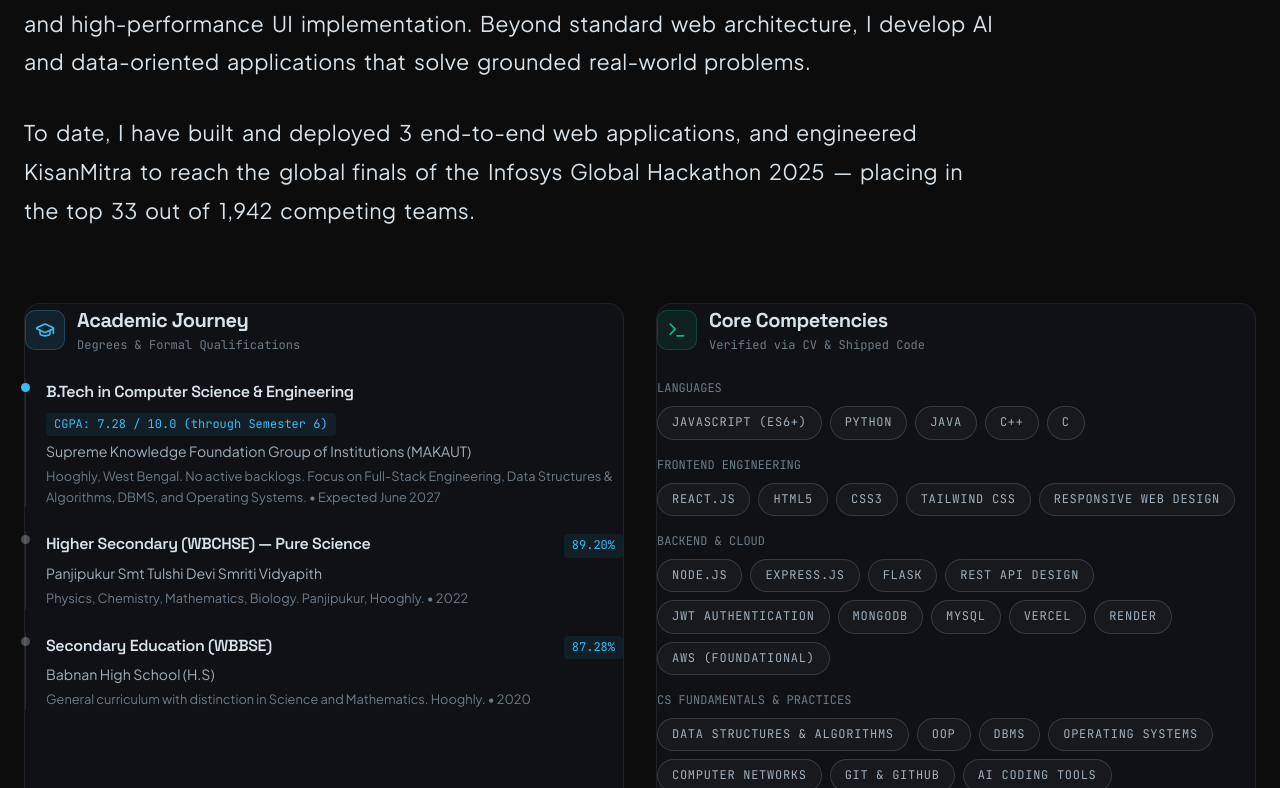
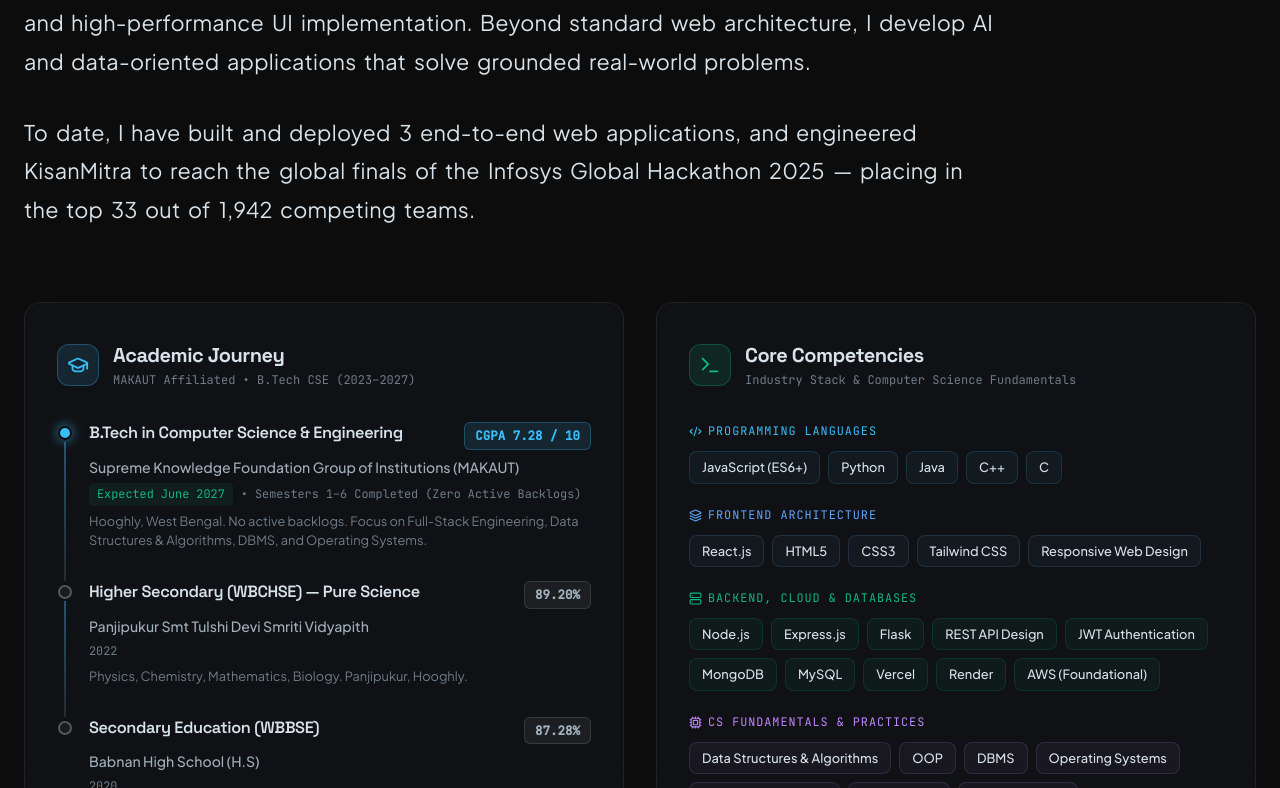
Before and after one commit to salman284/My_Portfolio, a React (Vite) app: page / in a window 1280 px wide. Shown: the part 2012-2800 px from the top of the page. Built offline with nearby package versions, Linux system fonts and the light colour scheme.

Commit message:
modified

```diff
--- a/src/components/About.tsx
+++ b/src/components/About.tsx
@@ -1,6 +1,6 @@
 import React from 'react';
 import { motion } from 'framer-motion';
-import { GraduationCap, Award, CheckCircle2, MapPin, Terminal, BookOpen, Layers } from 'lucide-react';
+import { GraduationCap, Award, CheckCircle2, MapPin, Terminal, BookOpen, Layers, Code2, Server, Cpu } from 'lucide-react';
 import { ScrollRevealParagraph } from './animations/ScrollReveal';
 import { FadeIn } from './animations/FadeIn';
 import { PERSONAL_INFO, EDUCATION_DATA, CORE_SKILLS } from '../data/portfolioData';
@@ -44,204 +44,420 @@
       <div
         style={{
           display: 'grid',
-          gridTemplateColumns: 'repeat(auto-fit, minmax(320px, 1fr))',
+          gridTemplateColumns: 'repeat(auto-fit, minmax(340px, 1fr))',
           gap: '32px',
           marginTop: '48px',
+          alignItems: 'stretch',
         }}
       >
         {/* Education Timeline Card */}
-        <FadeIn delay={0.1} className="glass-panel" style={{ padding: '32px' }}>
-          <div style={{ display: 'flex', alignItems: 'center', gap: '12px', marginBottom: '24px' }}>
+        <FadeIn
+          delay={0.1}
+          className="glass-panel"
+          style={{
+            padding: '36px 32px',
+            display: 'flex',
+            flexDirection: 'column',
+          }}
+        >
+          {/* Card Header */}
+          <div style={{ display: 'flex', alignItems: 'center', gap: '14px', marginBottom: '32px' }}>
             <div
               style={{
-                width: '40px',
-                height: '40px',
-                borderRadius: '10px',
-                background: 'rgba(56, 189, 248, 0.1)',
-                border: '1px solid rgba(56, 189, 248, 0.25)',
+                width: '42px',
+                height: '42px',
+                borderRadius: '12px',
+                background: 'rgba(56, 189, 248, 0.12)',
+                border: '1px solid rgba(56, 189, 248, 0.3)',
                 display: 'flex',
                 alignItems: 'center',
                 justifyContent: 'center',
                 color: 'var(--accent-cyan)',
+                flexShrink: 0,
               }}
             >
-              <GraduationCap size={20} />
+              <GraduationCap size={22} />
             </div>
             <div>
               <h3 style={{ fontSize: '1.25rem', fontWeight: 700, color: '#D7E2EA' }}>Academic Journey</h3>
               <p style={{ fontFamily: 'var(--font-mono)', fontSize: '0.75rem', color: 'var(--text-muted)' }}>
-                Degrees & Formal Qualifications
+                MAKAUT Affiliated • B.Tech CSE (2023–2027)
               </p>
             </div>
           </div>
 
-          <div style={{ display: 'flex', flexDirection: 'column', gap: '24px' }}>
-            {EDUCATION_DATA.map((edu, index) => (
-              <div
-                key={index}
-                style={{
-                  position: 'relative',
-                  paddingLeft: '20px',
-                  borderLeft: '1px solid rgba(215, 226, 234, 0.12)',
-                }}
-              >
+          {/* Timeline Items */}
+          <div style={{ display: 'flex', flexDirection: 'column', flex: 1 }}>
+            {EDUCATION_DATA.map((edu, index) => {
+              const isBTech = index === 0;
+              const isLast = index === EDUCATION_DATA.length - 1;
+
+              return (
                 <div
+                  key={index}
                   style={{
-                    position: 'absolute',
-                    left: '-5px',
-                    top: '4px',
-                    width: '9px',
-                    height: '9px',
-                    borderRadius: '50%',
-                    background: index === 0 ? 'var(--accent-cyan)' : 'rgba(215, 226, 234, 0.3)',
-                  }}
-                />
-                <div
-                  style={{
-                    display: 'flex',
-                    justifyContent: 'space-between',
-                    alignItems: 'baseline',
-                    flexWrap: 'wrap',
-                    gap: '8px',
+                    position: 'relative',
+                    paddingLeft: '32px',
+                    paddingBottom: isLast ? '0' : '30px',
                   }}
                 >
-                  <h4 style={{ fontSize: '1rem', fontWeight: 600, color: '#D7E2EA' }}>{edu.degree}</h4>
-                  <span
+                  {/* Continuous Timeline Connecting Line */}
+                  {!isLast && (
+                    <div
+                      style={{
+                        position: 'absolute',
+                        left: '7px',
+                        top: '20px',
+                        bottom: '0',
+                        width: '2px',
+                        background: 'linear-gradient(to bottom, rgba(56, 189, 248, 0.4), rgba(215, 226, 234, 0.12))',
+                      }}
+                    />
+                  )}
+
+                  {/* Node Dot */}
+                  <div
                     style={{
-                      fontFamily: 'var(--font-mono)',
-                      fontSize: '0.75rem',
-                      color: 'var(--accent-cyan)',
-                      background: 'rgba(56, 189, 248, 0.08)',
-                      padding: '2px 8px',
-                      borderRadius: '4px',
+                      position: 'absolute',
+                      left: '1px',
+                      top: '4px',
+                      width: '14px',
+                      height: '14px',
+                      borderRadius: '50%',
+                      background: isBTech ? 'var(--accent-cyan)' : '#181B20',
+                      border: `2px solid ${isBTech ? '#0C0C0C' : 'rgba(215, 226, 234, 0.3)'}`,
+                      boxShadow: isBTech ? '0 0 12px rgba(56, 189, 248, 0.75)' : 'none',
+                    }}
+                  />
+
+                  {/* Degree & Score Header */}
+                  <div
+                    style={{
+                      display: 'flex',
+                      justifyContent: 'space-between',
+                      alignItems: 'flex-start',
+                      gap: '12px',
+                      flexWrap: 'wrap',
+                      marginBottom: '6px',
                     }}
                   >
-                    {edu.score}
-                  </span>
+                    <h4
+                      style={{
+                        fontSize: '1.02rem',
+                        fontWeight: 600,
+                        color: '#D7E2EA',
+                        lineHeight: 1.35,
+                      }}
+                    >
+                      {edu.degree}
+                    </h4>
+                    <span
+                      style={{
+                        fontFamily: 'var(--font-mono)',
+                        fontSize: '0.78rem',
+                        fontWeight: 600,
+                        color: isBTech ? 'var(--accent-cyan)' : 'var(--text-secondary)',
+                        background: isBTech ? 'rgba(56, 189, 248, 0.12)' : 'rgba(215, 226, 234, 0.06)',
+                        border: `1px solid ${isBTech ? 'rgba(56, 189, 248, 0.28)' : 'rgba(215, 226, 234, 0.14)'}`,
+                        padding: '3px 10px',
+                        borderRadius: '6px',
+                        whiteSpace: 'nowrap',
+                      }}
+                    >
+                      {isBTech ? 'CGPA 7.28 / 10' : edu.score}
+                    </span>
+                  </div>
+
+                  {/* Institution */}
+                  <p
+                    style={{
+                      fontSize: '0.88rem',
+                      fontWeight: 500,
+                      color: 'var(--text-secondary)',
+                      marginBottom: '4px',
+                    }}
+                  >
+                    {edu.institution}
+                  </p>
+
+                  {/* Period & Status Info */}
+                  <div
+                    style={{
+                      display: 'flex',
+                      alignItems: 'center',
+                      gap: '8px',
+                      flexWrap: 'wrap',
+                      marginTop: '4px',
+                      marginBottom: '6px',
+                    }}
+                  >
+                    <span
+                      style={{
+                        fontFamily: 'var(--font-mono)',
+                        fontSize: '0.74rem',
+                        color: isBTech ? 'var(--accent-emerald)' : 'var(--text-muted)',
+                        background: isBTech ? 'rgba(16, 185, 129, 0.08)' : 'transparent',
+                        padding: isBTech ? '2px 8px' : '0',
+                        borderRadius: '4px',
+                      }}
+                    >
+                      {edu.period}
+                    </span>
+                    {isBTech && (
+                      <span
+                        style={{
+                          fontFamily: 'var(--font-mono)',
+                          fontSize: '0.74rem',
+                          color: 'var(--text-muted)',
+                        }}
+                      >
+                        • Semesters 1–6 Completed (Zero Active Backlogs)
+                      </span>
+                    )}
+                  </div>
+
+                  <p
+                    style={{
+                      fontSize: '0.8rem',
+                      color: 'var(--text-muted)',
+                      lineHeight: 1.55,
+                    }}
+                  >
+                    {edu.details}
+                  </p>
                 </div>
-                <p style={{ fontSize: '0.88rem', color: 'var(--text-secondary)', marginTop: '4px' }}>
-                  {edu.institution}
-                </p>
-                <p style={{ fontSize: '0.8rem', color: 'var(--text-muted)', marginTop: '4px' }}>
-                  {edu.details} • {edu.period}
-                </p>
-              </div>
-            ))}
+              );
+            })}
+          </div>
+
+          {/* Bottom Card Footer */}
+          <div
+            style={{
+              marginTop: '32px',
+              paddingTop: '18px',
+              borderTop: '1px solid rgba(215, 226, 234, 0.08)',
+              display: 'flex',
+              alignItems: 'center',
+              gap: '10px',
+            }}
+          >
+            <div
+              style={{
+                width: '8px',
+                height: '8px',
+                borderRadius: '50%',
+                backgroundColor: 'var(--accent-emerald)',
+                boxShadow: '0 0 8px var(--accent-emerald)',
+                flexShrink: 0,
+              }}
+            />
+            <span style={{ fontSize: '0.8rem', color: 'var(--text-secondary)' }}>
+              Full-time B.Tech CSE Student • Actively shipping production-grade applications
+            </span>
           </div>
         </FadeIn>
 
         {/* Technical Domain Competencies */}
-        <FadeIn delay={0.2} className="glass-panel" style={{ padding: '32px' }}>
-          <div style={{ display: 'flex', alignItems: 'center', gap: '12px', marginBottom: '24px' }}>
+        <FadeIn
+          delay={0.2}
+          className="glass-panel"
+          style={{
+            padding: '36px 32px',
+            display: 'flex',
+            flexDirection: 'column',
+          }}
+        >
+          {/* Card Header */}
+          <div style={{ display: 'flex', alignItems: 'center', gap: '14px', marginBottom: '32px' }}>
             <div
               style={{
-                width: '40px',
-                height: '40px',
-                borderRadius: '10px',
-                background: 'rgba(16, 185, 129, 0.1)',
-                border: '1px solid rgba(16, 185, 129, 0.25)',
+                width: '42px',
+                height: '42px',
+                borderRadius: '12px',
+                background: 'rgba(16, 185, 129, 0.12)',
+                border: '1px solid rgba(16, 185, 129, 0.3)',
                 display: 'flex',
                 alignItems: 'center',
                 justifyContent: 'center',
                 color: 'var(--accent-emerald)',
+                flexShrink: 0,
               }}
             >
-              <Terminal size={20} />
+              <Terminal size={22} />
             </div>
             <div>
               <h3 style={{ fontSize: '1.25rem', fontWeight: 700, color: '#D7E2EA' }}>Core Competencies</h3>
               <p style={{ fontFamily: 'var(--font-mono)', fontSize: '0.75rem', color: 'var(--text-muted)' }}>
-                Verified via CV & Shipped Code
+                Industry Stack & Computer Science Fundamentals
               </p>
             </div>
           </div>
 
-          <div style={{ display: 'flex', flexDirection: 'column', gap: '16px' }}>
+          {/* Categorized Skills Matrix */}
+          <div style={{ display: 'flex', flexDirection: 'column', gap: '22px', flex: 1 }}>
+            {/* Category 1: Languages */}
             <div>
               <div
                 style={{
+                  display: 'flex',
+                  alignItems: 'center',
+                  gap: '6px',
                   fontFamily: 'var(--font-mono)',
-                  fontSize: '0.75rem',
-                  color: 'var(--text-muted)',
+                  fontSize: '0.74rem',
+                  letterSpacing: '0.08em',
                   textTransform: 'uppercase',
-                  marginBottom: '8px',
+                  color: 'var(--accent-cyan)',
+                  marginBottom: '10px',
                 }}
               >
-                Languages
+                <Code2 size={13} />
+                <span>Programming Languages</span>
               </div>
               <div style={{ display: 'flex', flexWrap: 'wrap', gap: '8px' }}>
                 {CORE_SKILLS.languages.map((item) => (
-                  <span key={item} className="badge">
+                  <span
+                    key={item}
+                    className="badge"
+                    style={{
+                      background: 'rgba(56, 189, 248, 0.05)',
+                      borderColor: 'rgba(56, 189, 248, 0.16)',
+                    }}
+                  >
                     {item}
                   </span>
                 ))}
               </div>
             </div>
 
+            {/* Category 2: Frontend */}
             <div>
               <div
                 style={{
+                  display: 'flex',
+                  alignItems: 'center',
+                  gap: '6px',
                   fontFamily: 'var(--font-mono)',
-                  fontSize: '0.75rem',
-                  color: 'var(--text-muted)',
+                  fontSize: '0.74rem',
+                  letterSpacing: '0.08em',
                   textTransform: 'uppercase',
-                  marginBottom: '8px',
+                  color: '#60A5FA',
+                  marginBottom: '10px',
                 }}
               >
-                Frontend Engineering
+                <Layers size={13} />
+                <span>Frontend Architecture</span>
               </div>
               <div style={{ display: 'flex', flexWrap: 'wrap', gap: '8px' }}>
                 {CORE_SKILLS.frontend.map((item) => (
-                  <span key={item} className="badge">
+                  <span
+                    key={item}
+                    className="badge"
+                    style={{
+                      background: 'rgba(96, 165, 250, 0.05)',
+                      borderColor: 'rgba(96, 165, 250, 0.16)',
+                    }}
+                  >
                     {item}
                   </span>
                 ))}
               </div>
             </div>
 
+            {/* Category 3: Backend & Databases */}
             <div>
               <div
                 style={{
+                  display: 'flex',
+                  alignItems: 'center',
+                  gap: '6px',
                   fontFamily: 'var(--font-mono)',
-                  fontSize: '0.75rem',
-                  color: 'var(--text-muted)',
+                  fontSize: '0.74rem',
+                  letterSpacing: '0.08em',
                   textTransform: 'uppercase',
-                  marginBottom: '8px',
+                  color: 'var(--accent-emerald)',
+                  marginBottom: '10px',
                 }}
               >
-                Backend & Cloud
+                <Server size={13} />
+                <span>Backend, Cloud & Databases</span>
               </div>
               <div style={{ display: 'flex', flexWrap: 'wrap', gap: '8px' }}>
                 {CORE_SKILLS.backend.concat(CORE_SKILLS.databasesCloud).map((item) => (
-                  <span key={item} className="badge">
+                  <span
+                    key={item}
+                    className="badge"
+                    style={{
+                      background: 'rgba(16, 185, 129, 0.05)',
+                      borderColor: 'rgba(16, 185, 129, 0.16)',
+                    }}
+                  >
                     {item}
                   </span>
                 ))}
               </div>
             </div>
 
+            {/* Category 4: CS Fundamentals */}
             <div>
               <div
                 style={{
+                  display: 'flex',
+                  alignItems: 'center',
+                  gap: '6px',
                   fontFamily: 'var(--font-mono)',
-                  fontSize: '0.75rem',
-                  color: 'var(--text-muted)',
+                  fontSize: '0.74rem',
+                  letterSpacing: '0.08em',
                   textTransform: 'uppercase',
-                  marginBottom: '8px',
+                  color: '#C084FC',
+                  marginBottom: '10px',
                 }}
               >
-                CS Fundamentals & Practices
+                <Cpu size={13} />
+                <span>CS Fundamentals & Practices</span>
               </div>
               <div style={{ display: 'flex', flexWrap: 'wrap', gap: '8px' }}>
-                {CORE_SKILLS.csFundamentals.concat(['Git & GitHub', 'AI Coding Tools', 'Acceptance Testing']).map(
-                  (item) => (
-                    <span key={item} className="badge">
+                {CORE_SKILLS.csFundamentals
+                  .concat(['Git & GitHub', 'AI Coding Tools', 'Acceptance Testing'])
+                  .map((item) => (
+                    <span
+                      key={item}
+                      className="badge"
+                      style={{
+                        background: 'rgba(192, 132, 252, 0.05)',
+                        borderColor: 'rgba(192, 132, 252, 0.16)',
+                      }}
+                    >
                       {item}
                     </span>
-                  )
-                )}
+                  ))}
               </div>
             </div>
+          </div>
+
+          {/* Bottom Card Footer */}
+          <div
+            style={{
+              marginTop: '32px',
+              paddingTop: '18px',
+              borderTop: '1px solid rgba(215, 226, 234, 0.08)',
+              display: 'flex',
+              alignItems: 'center',
+              gap: '10px',
+            }}
+          >
+            <div
+              style={{
+                width: '8px',
+                height: '8px',
+                borderRadius: '50%',
+                backgroundColor: 'var(--accent-cyan)',
+                boxShadow: '0 0 8px var(--accent-cyan)',
+                flexShrink: 0,
+              }}
+            />
+            <span style={{ fontSize: '0.8rem', color: 'var(--text-secondary)' }}>
+              100% Verified against real-world projects & hackathon submissions
+            </span>
           </div>
         </FadeIn>
       </div>
--- a/src/components/animations/FadeIn.tsx
+++ b/src/components/animations/FadeIn.tsx
@@ -8,6 +8,8 @@
   direction?: 'up' | 'down' | 'left' | 'right' | 'none';
   distance?: number;
   className?: string;
+  style?: React.CSSProperties;
+  id?: string;
   viewportMargin?: string;
 }
 
@@ -18,6 +20,8 @@
   direction = 'up',
   distance = 24,
   className = '',
+  style = {},
+  id,
   viewportMargin = '-60px'
 }) => {
   const shouldReduceMotion = useReducedMotion();
@@ -43,6 +47,7 @@
 
   return (
     <motion.div
+      id={id}
       initial={{ opacity: 0, ...initialOffset }}
       whileInView={{ opacity: 1, x: 0, y: 0 }}
       viewport={{ once: true, margin: viewportMargin }}
@@ -52,7 +57,7 @@
         ease: [0.22, 1, 0.36, 1]
       }}
       className={className}
-      style={{ willChange: 'opacity, transform' }}
+      style={{ willChange: 'opacity, transform', ...style }}
     >
       {children}
     </motion.div>
--- a/src/styles/portfolio.css
+++ b/src/styles/portfolio.css
@@ -30,7 +30,9 @@
   --ease-out-expo: cubic-bezier(0.16, 1, 0.3, 1);
 }
 
-*, *::before, *::after {
+*,
+*::before,
+*::after {
   margin: 0;
   padding: 0;
   box-sizing: border-box;
@@ -103,7 +105,11 @@
 }
 
 /* Typography Scale */
-h1, h2, h3, h4, .font-display {
+h1,
+h2,
+h3,
+h4,
+.font-display {
   font-family: var(--font-display);
   letter-spacing: -0.025em;
   font-weight: 700;
@@ -139,6 +145,7 @@
   -webkit-backdrop-filter: blur(14px);
   border: 1px solid var(--border-subtle);
   border-radius: 16px;
+  padding: 32px;
   transition: border-color 0.3s ease, background 0.3s ease, transform 0.3s ease;
 }
 
@@ -224,20 +231,35 @@
   transform: translateY(-2px);
 }
 
-/* Badges */
+/* Badges & Tags */
 .badge {
   display: inline-flex;
   align-items: center;
   gap: 6px;
-  padding: 6px 14px;
+  padding: 5px 12px;
+  font-family: var(--font-body);
+  font-size: 0.8rem;
+  font-weight: 500;
+  border-radius: 8px;
+  border: 1px solid var(--border-subtle);
+  background: rgba(215, 226, 234, 0.05);
+  color: var(--text-primary);
+  transition: all 0.2s ease;
+}
+
+.badge:hover {
+  border-color: var(--border-medium);
+  background: rgba(215, 226, 234, 0.1);
+  color: #FFFFFF;
+  transform: translateY(-1px);
+}
+
+.badge-mono {
   font-family: var(--font-mono);
-  font-size: 0.75rem;
+  font-size: 0.72rem;
   text-transform: uppercase;
-  letter-spacing: 0.06em;
+  letter-spacing: 0.08em;
   border-radius: 9999px;
-  border: 1px solid var(--border-medium);
-  background: rgba(215, 226, 234, 0.04);
-  color: var(--text-secondary);
 }
 
 .badge-live {
@@ -256,8 +278,17 @@
 }
 
 @keyframes pulse-dot {
-  0%, 100% { opacity: 1; transform: scale(1); }
-  50% { opacity: 0.4; transform: scale(0.85); }
+
+  0%,
+  100% {
+    opacity: 1;
+    transform: scale(1);
+  }
+
+  50% {
+    opacity: 0.4;
+    transform: scale(0.85);
+  }
 }
 
 /* Section Container */
@@ -303,7 +334,10 @@
 
 /* Reduced Motion */
 @media (prefers-reduced-motion: reduce) {
-  *, *::before, *::after {
+
+  *,
+  *::before,
+  *::after {
     animation-duration: 0.01ms !important;
     animation-iteration-count: 1 !important;
     transition-duration: 0.01ms !important;
```
Also changed, not shown: 4 other files (tests, documents, lock files or other folders).
